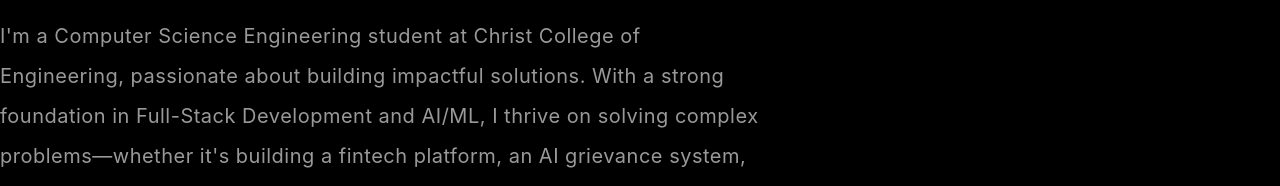
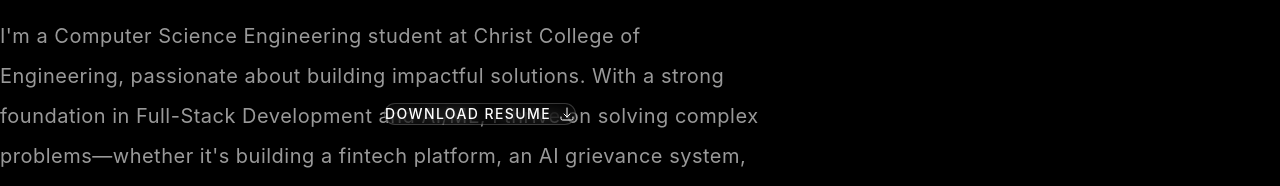
Before and after one commit to irinemilton/portfolio, a Next.js app: page / in a window 1280 px wide. Shown: the part 1097-1283 px from the top of the page. Built offline with nearby package versions, Linux system fonts and the light colour scheme.

Commit message:
feat: Implement Dynamic Resume Button with scroll animation

```diff
--- a/app/layout.tsx
+++ b/app/layout.tsx
@@ -1,4 +1,5 @@
 import DynamicLogo from '@/components/ui/DynamicLogo';
+import DynamicResume from '@/components/ui/DynamicResume';
 import '../src/styles/globals.css';
 
 export default function RootLayout({ children }: { children: React.ReactNode }) {
@@ -6,6 +7,7 @@ export default function RootLayout({ children }: { children: React.ReactNode })
     <html lang="en">
       <body className="bg-black text-white antialiased relative">
         <DynamicLogo />
+        <DynamicResume />
         <div
           style={{
             backgroundImage: "url('/backsucces.jpg')",
--- a/src/components/sections/Hero.tsx
+++ b/src/components/sections/Hero.tsx
@@ -34,6 +34,9 @@ export default function Hero() {
                 >
                     {portfolioData.tagline}
                 </motion.p>
+
+
+
             </motion.div>
 
             {/* Scroll Indicator */}
@@ -51,6 +54,6 @@ export default function Hero() {
                     <div className="w-1 h-2 bg-white/50 rounded-full" />
                 </motion.div>
             </motion.div>
-        </section>
+        </section >
     );
 }
--- /dev/null
+++ b/src/components/ui/DynamicResume.tsx
@@ -0,0 +1,73 @@
+'use client';
+
+import { motion, useScroll, useTransform, useSpring } from 'framer-motion';
+import { portfolioData } from '@/lib/data';
+import { useEffect, useState } from 'react';
+
+export default function DynamicResume() {
+    const { scrollY } = useScroll();
+    const [isMobile, setIsMobile] = useState(false);
+
+    // Spring physics matching DynamicLogo for consistency
+    const smoothScrollY = useSpring(scrollY, {
+        stiffness: 300,
+        damping: 30,
+        mass: 1,
+        restDelta: 0.001
+    });
+
+    // Transform Logic
+    // Start: Centered horizontally (right: 50%, x: 50%) and lower vertically (top: 75vh)
+    // End: Fixed Top-Right (right: 1.5rem, x: 0%, top: 1.5rem)
+
+    // NOTE: Using 'vh' for start `top` ensures it sits nicely in the Hero section initially
+    const top = useTransform(smoothScrollY, [0, 400], ['75vh', '1.5rem']);
+    const right = useTransform(smoothScrollY, [0, 400], ['50%', '1.5rem']);
+    const x = useTransform(smoothScrollY, [0, 400], ['50%', '0%']);
+    const scale = useTransform(smoothScrollY, [0, 400], [1, 0.85]);
+
+    // Optional: Fade out text on scroll to make it a compact icon?
+    // For now, keeping full button but scaling down slightly.
+
+    useEffect(() => {
+        const checkMobile = () => setIsMobile(window.innerWidth < 768);
+        checkMobile();
+        window.addEventListener('resize', checkMobile);
+        return () => window.removeEventListener('resize', checkMobile);
+    }, []);
+
+    return (
+        <motion.div
+            style={{
+                position: 'fixed',
+                top,
+                right,
+                x,
+                scale,
+                zIndex: 999,
+                transformOrigin: 'top right',
+            }}
+            initial={{ opacity: 0 }}
+            animate={{ opacity: 1 }}
+            transition={{ delay: 1, duration: 1 }} // Fade in after Hero text
+        >
+            <a
+                href={portfolioData.contact.resume}
+                download="Irine_Milton_Resume.pdf"
+                className="flex items-center gap-2 px-6 py-3 border border-white/20 rounded-full text-sm font-medium hover:bg-white/10 transition-all duration-300 backdrop-blur-sm bg-black/20"
+            >
+                <span className="uppercase tracking-widest text-xs md:text-sm">Download Resume</span>
+                <svg
+                    xmlns="http://www.w3.org/2000/svg"
+                    fill="none"
+                    viewBox="0 0 24 24"
+                    strokeWidth={1.5}
+                    stroke="currentColor"
+                    className="w-4 h-4"
+                >
+                    <path strokeLinecap="round" strokeLinejoin="round" d="M3 16.5v2.25A2.25 2.25 0 0 0 5.25 21h13.5A2.25 2.25 0 0 0 21 18.75V16.5M16.5 12 12 16.5m0 0L7.5 12m4.5 4.5V3" />
+                </svg>
+            </a>
+        </motion.div>
+    );
+}
--- a/src/lib/data.ts
+++ b/src/lib/data.ts
@@ -2,7 +2,7 @@
 export const portfolioData = {
     name: "Irine Milton",
     title: "B.Tech CS | Full-Stack, AI & ML Enthusiast",
-    tagline: "                                        Building digital experiences with precision and purpose",
+    tagline: "Building digital experiences with precision and purpose",
 
     about: {
         description: "I'm a Computer Science Engineering student at Christ College of Engineering, passionate about building impactful solutions. With a strong foundation in Full-Stack Development and AI/ML, I thrive on solving complex problems—whether it's building a fintech platform, an AI grievance system, or winning national hackathons.",
@@ -96,6 +96,7 @@ export const portfolioData = {
     contact: {
         email: "irinemilton009@gmail.com",
         github: "https://github.com/irinemilton",
-        linkedin: "https://www.linkedin.com/in/irinemilton/"
+        linkedin: "https://www.linkedin.com/in/irinemilton/",
+        resume: "/resume.pdf"
     }
 };
```
Also changed, not shown: 1 other file (tests, documents, lock files or other folders).
